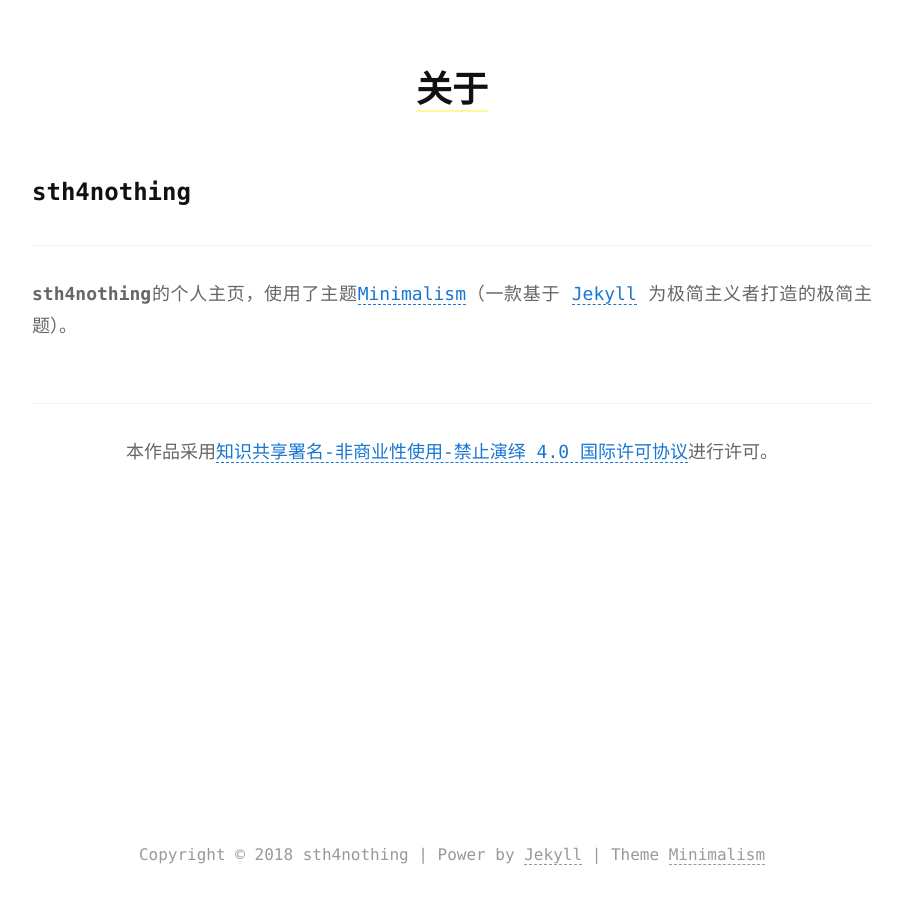
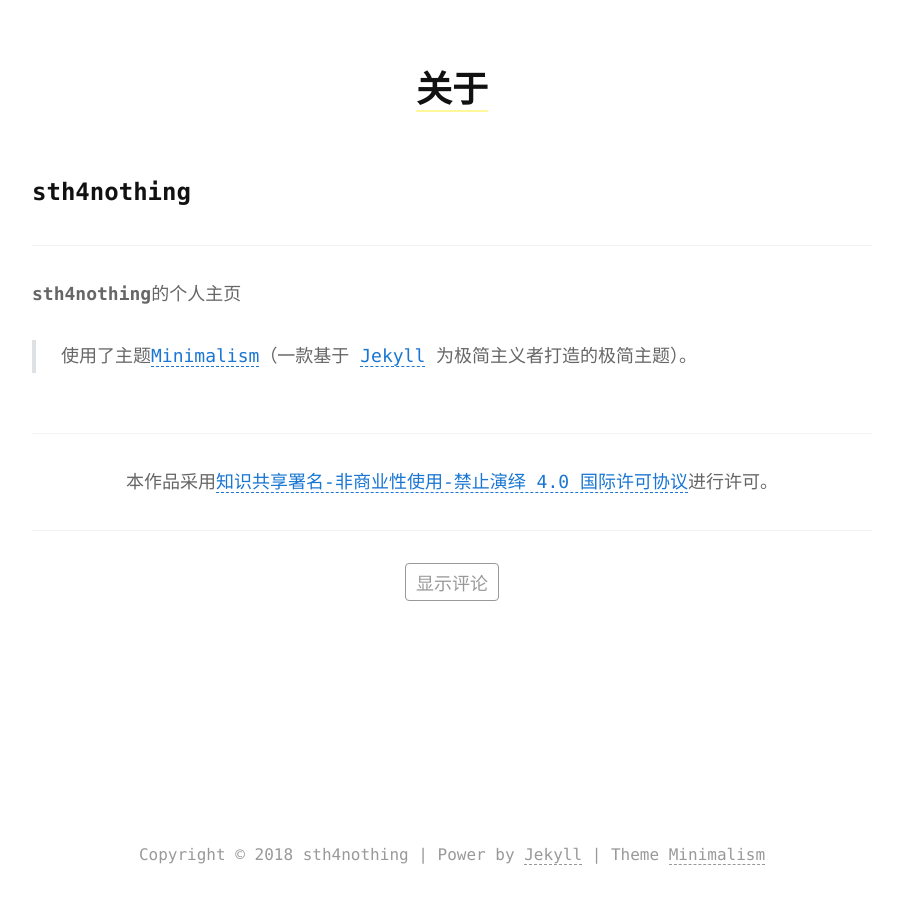
Before and after one commit to sth4nothing/sth4nothing.github.io, a Jekyll site: the page built from about.md, in a window 1280 px wide. Shown: the whole page, without its empty margins (188-1090 px from the left). Built offline with Jekyll 4.4.1, drawn with Linux system fonts in a browser that asks for light colours; comment, search, counter and statistics services are not loaded.

Commit message:
- 开启评论 - 修改关于页面

```diff
--- a/_config.yml
+++ b/_config.yml
@@ -34,3 +34,17 @@ exclude:
   - vendor
   - Gemfile
   - Gemfile.lock
+
+# --- 评论设置 ---
+# 开启评论，取消下面一行注解，并填写相应评论运营商提供的 id，目前仅支持来必力和 gitment
+comment: true
+# 来必力 uid
+# livere_uid:
+# gitment 用户主，即 GitHub 用户名
+gitment_owner: sth4nothing
+# GitHub pages 仓库名，如：showzeng.github.io
+gitment_repo: sth4nothing.github.io
+# gitment 提供的对应 id 和 secret
+gitment_client_id: 8eb4601c41c24807d052
+gitment_secret: 5437fa9d239e1fb7e803697e62d3c276dbdc54fc
+# --- 评论设置 ---
--- a/about.md
+++ b/about.md
@@ -8,7 +8,9 @@ reward: false
 
 ---
 
-**sth4nothing**的个人主页，使用了主题[Minimalism]（一款基于 [Jekyll] 为极简主义者打造的极简主题）。
+**sth4nothing**的个人主页
+
+> 使用了主题[Minimalism]（一款基于 [Jekyll] 为极简主义者打造的极简主题）。
 
 [Minimalism]: https://github.com/showzeng/Minimalism
 [Jekyll]: https://jekyllrb.com/
```
